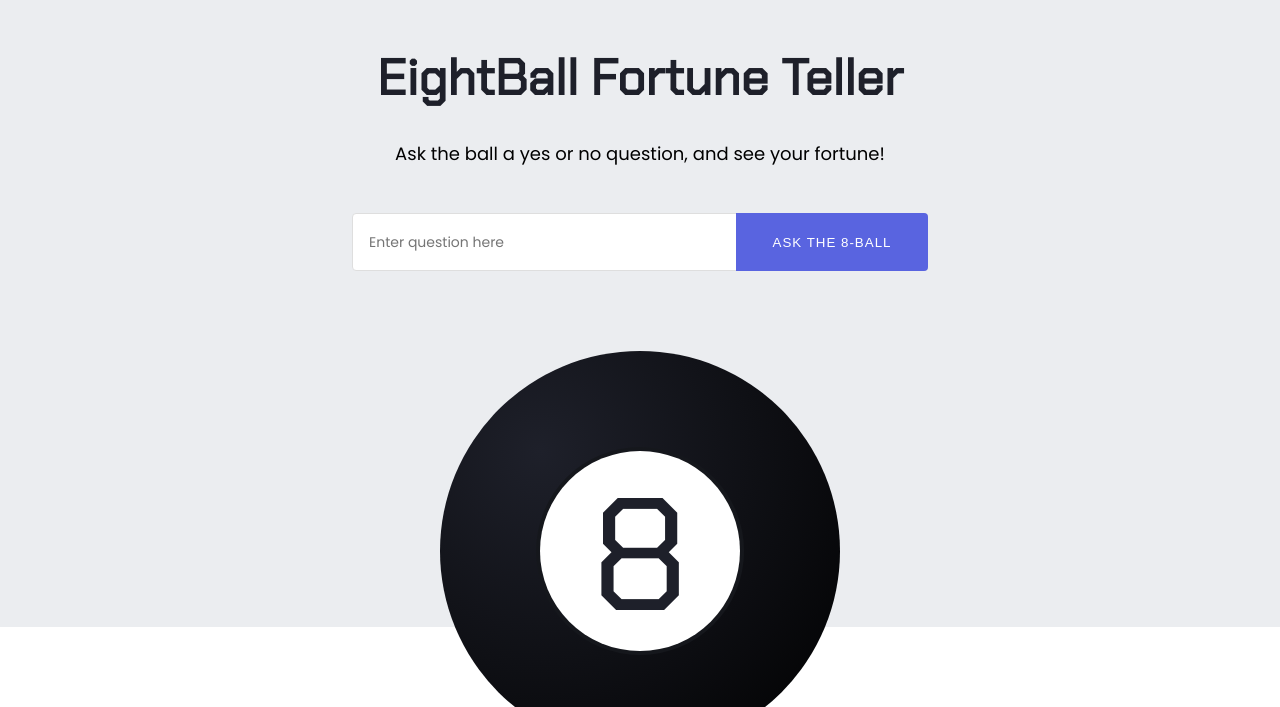
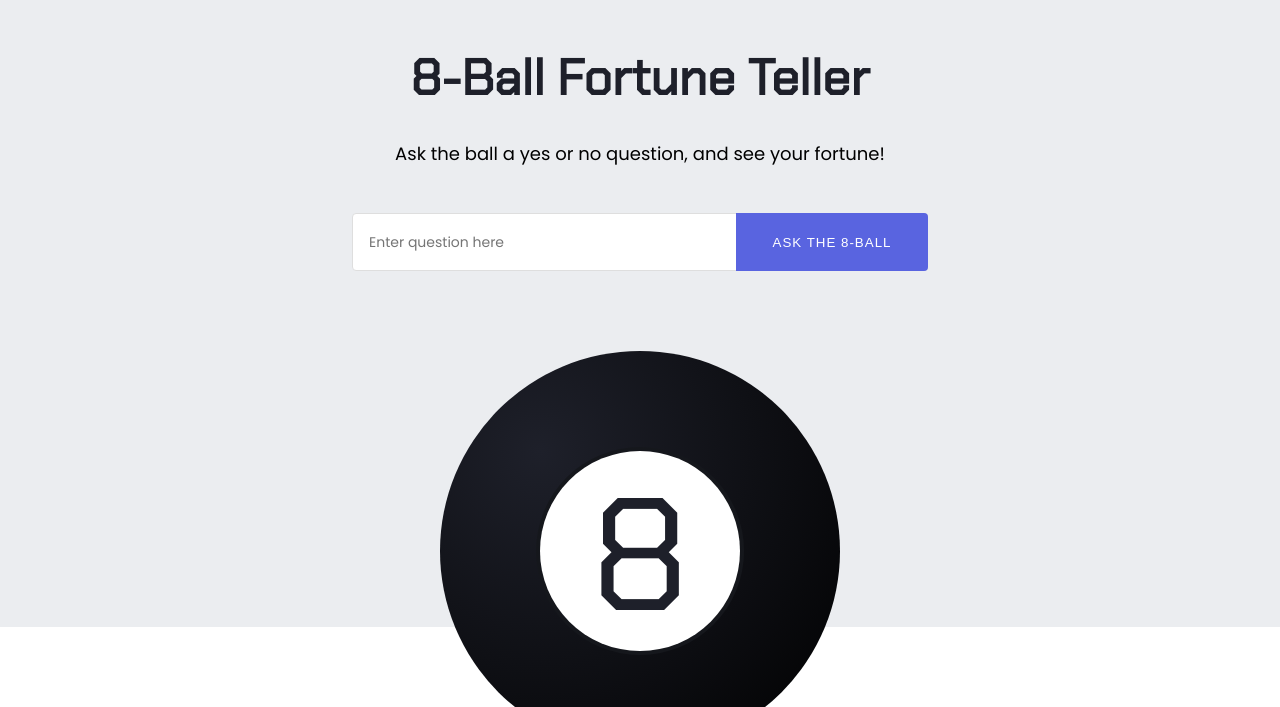
Before and after one commit to MSPayneII/foundations-capstone, a website: page client/index.html in a window 1280 px wide. Shown: the part 93-800 px from the top of the page. Drawn offline with nearby package versions, Linux system fonts and the light colour scheme; no server answers.

```diff
--- a/client/index.html
+++ b/client/index.html
@@ -37,7 +37,7 @@
     <main>
       <div class="section-container">
         <section class="details-for-user">
-          <h1 class="intro-title">EightBall Fortune Teller</h1>
+          <h1 class="intro-title">8-Ball Fortune Teller</h1>
           <p class="description">
             Ask the ball a yes or no question, and see your fortune!
           </p>
```
